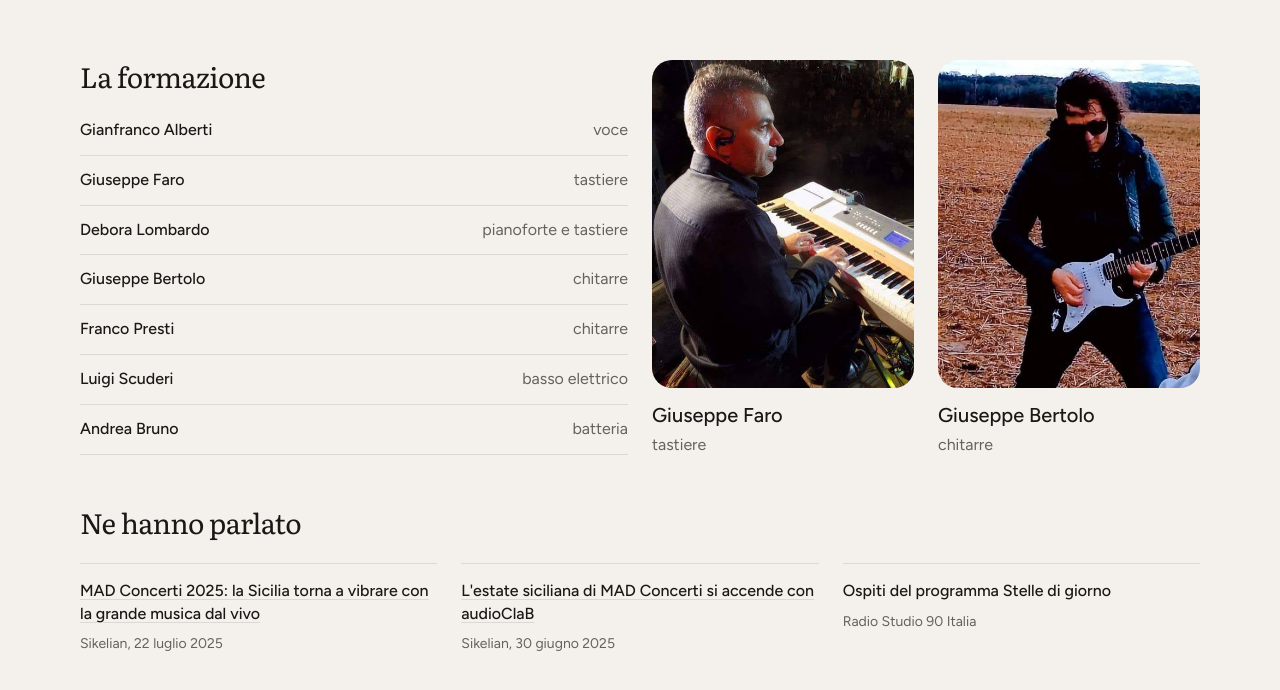
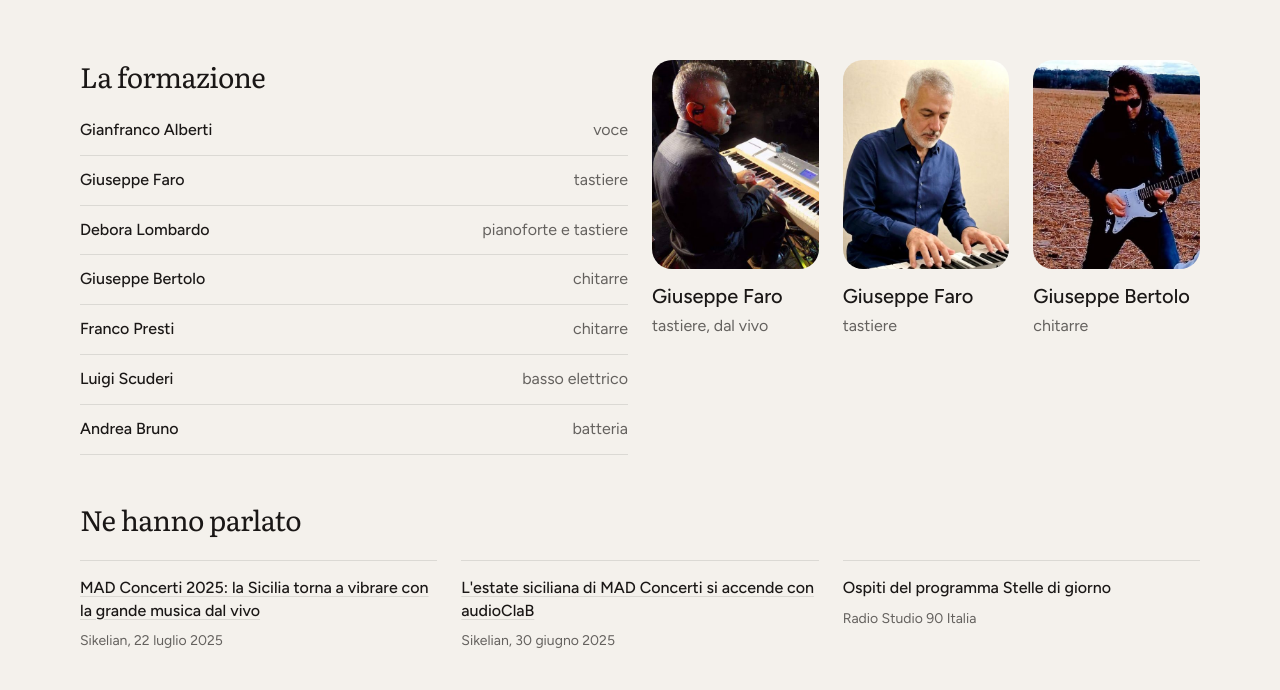
Before and after one commit to KoalaFritto/audioClaB, a plain HTML site: page index.html in a window 1280 px wide. Shown: the part 3278-3968 px from the top of the page. Drawn offline with Linux system fonts and the light colour scheme.

Commit message:
Band: tre ritratti, con entrambe le foto di Giuseppe Faro e quella di Bertolo
Co-Authored-By: Claude Opus 5.5 <noreply@anthropic.com>
Claude-Session: https://claude.ai/code/session_01WyukLfC3abkZ9PR6bCBv2f

```diff
--- a/index.html
+++ b/index.html
@@ -118,14 +118,20 @@
               <li><span class="rows__name">Andrea Bruno</span><span class="rows__value">batteria</span></li>
             </ul>
           </div>
-          <figure class="tile tile--portrait span-3 start-7 ritratto">
-            <img src="assets/img/faro-576.jpg" srcset="assets/img/faro-480.jpg 480w, assets/img/faro-576.jpg 576w" sizes="(min-width: 1024px) 22vw, (min-width: 640px) 33vw, 50vw" width="576" height="720" alt="Giuseppe Faro alle tastiere sul palco, davanti al pubblico" loading="lazy">
-            <figcaption><span class="ritratto__nome">Giuseppe Faro</span><span class="ritratto__ruolo">tastiere</span></figcaption>
-          </figure>
-          <figure class="tile tile--portrait span-3 ritratto">
-            <img src="assets/img/bertolo-800.jpg" srcset="assets/img/bertolo-480.jpg 480w, assets/img/bertolo-800.jpg 800w" sizes="(min-width: 1024px) 22vw, (min-width: 640px) 33vw, 50vw" width="800" height="1000" alt="Giuseppe Bertolo suona la chitarra elettrica in un campo" loading="lazy">
-            <figcaption><span class="ritratto__nome">Giuseppe Bertolo</span><span class="ritratto__ruolo">chitarre</span></figcaption>
-          </figure>
+          <div class="span-6 start-7 ritratti">
+            <figure class="ritratto">
+              <img src="assets/img/faro-576.jpg" srcset="assets/img/faro-480.jpg 480w, assets/img/faro-576.jpg 576w" sizes="(min-width: 1024px) 15vw, (min-width: 640px) 30vw, 50vw" width="576" height="720" alt="Giuseppe Faro alle tastiere sul palco, davanti al pubblico" loading="lazy">
+              <figcaption><span class="ritratto__nome">Giuseppe Faro</span><span class="ritratto__ruolo">tastiere, dal vivo</span></figcaption>
+            </figure>
+            <figure class="ritratto">
+              <img src="assets/img/faro-studio-800.jpg" srcset="assets/img/faro-studio-480.jpg 480w, assets/img/faro-studio-800.jpg 800w" sizes="(min-width: 1024px) 15vw, (min-width: 640px) 30vw, 50vw" width="800" height="1000" alt="Giuseppe Faro suona le tastiere" loading="lazy">
+              <figcaption><span class="ritratto__nome">Giuseppe Faro</span><span class="ritratto__ruolo">tastiere</span></figcaption>
+            </figure>
+            <figure class="ritratto">
+              <img src="assets/img/bertolo-800.jpg" srcset="assets/img/bertolo-480.jpg 480w, assets/img/bertolo-800.jpg 800w" sizes="(min-width: 1024px) 15vw, (min-width: 640px) 30vw, 50vw" width="800" height="1000" alt="Giuseppe Bertolo suona la chitarra elettrica in un campo" loading="lazy">
+              <figcaption><span class="ritratto__nome">Giuseppe Bertolo</span><span class="ritratto__ruolo">chitarre</span></figcaption>
+            </figure>
+          </div>
         </div>
         <div class="stampa">
           <h3 class="band__h3">Ne hanno parlato</h3>
--- a/style.css
+++ b/style.css
@@ -58,7 +58,8 @@
 .rows--compact > li { padding-block: var(--s-3); }
 .rows--compact > li:first-child { padding-top: 0; }
 .rows--compact .rows__value { color: var(--muted); white-space: nowrap; font-variant-numeric: tabular-nums; }
-/* i ritratti dei musicisti */
+/* i ritratti dei musicisti: tre in fila accanto alla formazione */
+.ritratti { display: grid; grid-template-columns: repeat(3, minmax(0, 1fr)); gap: var(--gutter); align-content: start; }
 .ritratto { margin: 0; display: grid; gap: var(--s-3); align-content: start; }
 .ritratto > img { width: 100%; aspect-ratio: 4 / 5; height: auto; object-fit: cover; border-radius: var(--r-lg); display: block; transition: transform 300ms cubic-bezier(.23, 1, .32, 1); }
 .ritratto figcaption { display: grid; gap: 2px; }
@@ -82,7 +83,7 @@
   .band__info > .band__formazione { grid-column: 1 / -1; }
   .band__formazione .rows--compact { columns: 2; column-gap: var(--gutter); }
   .band__formazione .rows--compact > li { break-inside: avoid; }
-  .grid.band__info > .ritratto { grid-column: auto / span 6; }
+  .grid.band__info > .ritratti { grid-column: 1 / -1; }
   #concerti .grid--top > * { grid-column: auto / span 6; }
 }
 @media (max-width: 639px) {
@@ -92,7 +93,7 @@
   main > #video.g2 > .wrap { display: block; }
   #tiktok-2 { margin-top: var(--gutter); }
   .band__info { row-gap: var(--s-6); }
-  .band__info > .ritratto { grid-column: auto / span 6; }
+  .ritratti { grid-template-columns: repeat(2, minmax(0, 1fr)); }
   .stampa__lista { grid-template-columns: 1fr; }
   .concerti__photo { --ratio: 75%; }
 }
```
Also changed, not shown: assets/img/faro-studio-480.jpg (added), assets/img/faro-studio-800.jpg (added).
